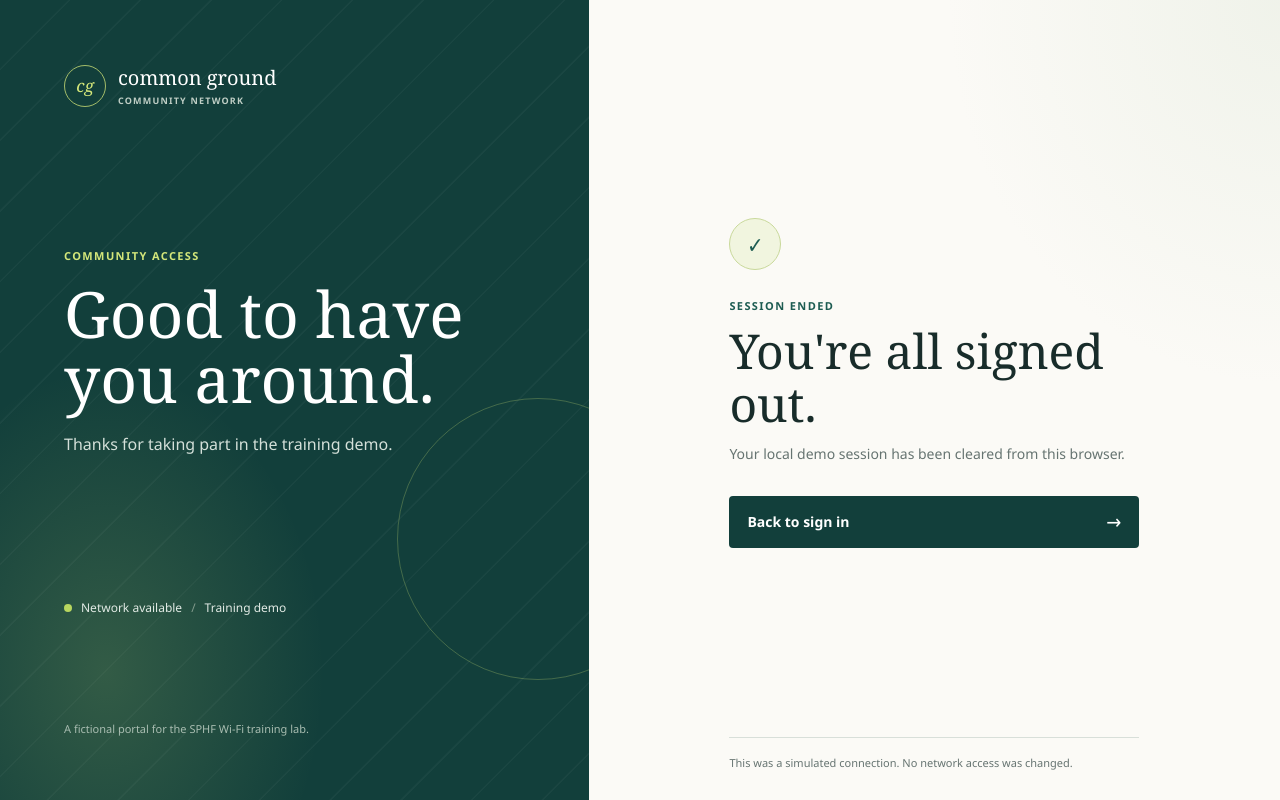
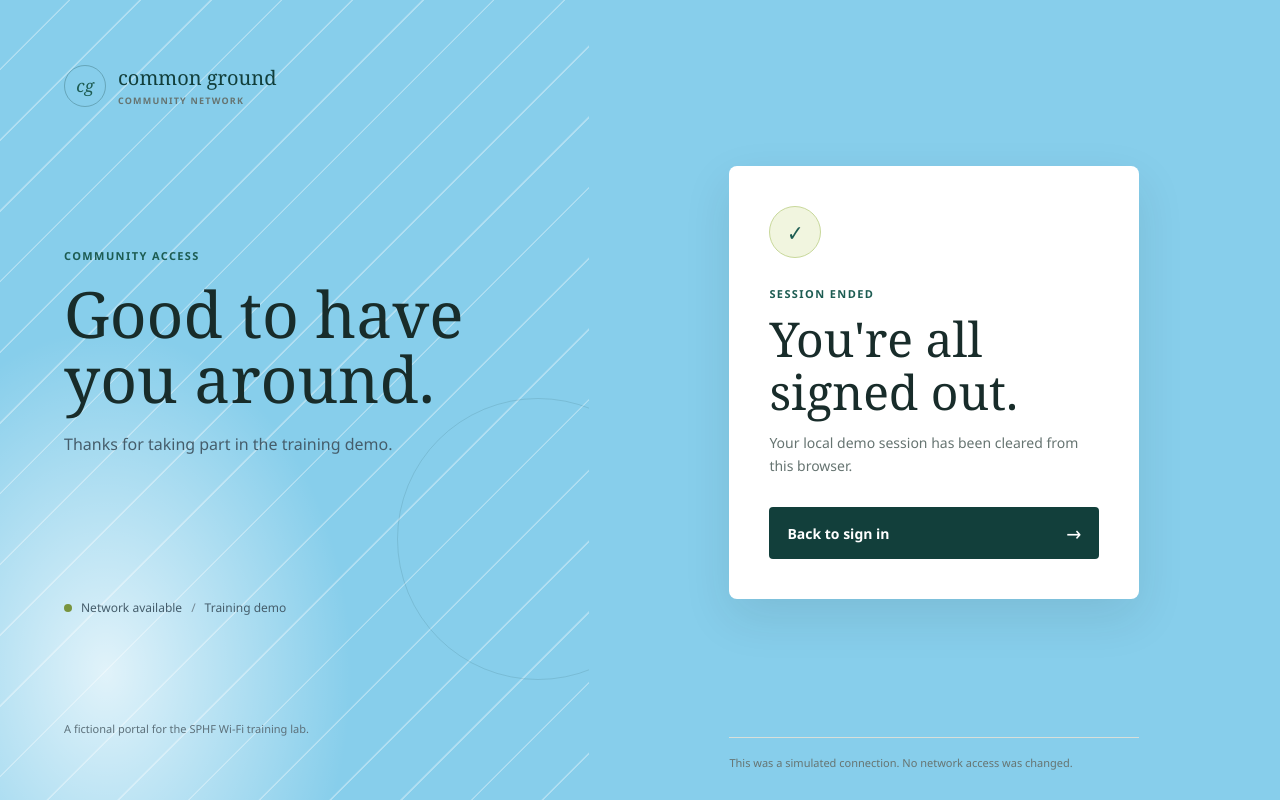
Before and after one commit to paulruth008-del/sphf-wifi-portal-training, a plain HTML site: page tracks/development/portal/logout.html in a window 1280 px wide. Drawn offline with Linux system fonts and the light colour scheme.

Commit message:
updated background

```diff
--- a/tracks/development/portal/assets/css/styles.css
+++ b/tracks/development/portal/assets/css/styles.css
@@ -4,7 +4,7 @@
   --muted: #667471;
   --forest: #123f3b;
   --forest-light: #1d5c52;
-  --paper: #fbfaf6;
+  --paper: #87ceeb;
   --line: #d8dfd9;
   --lime: #d4e77a;
   --error: #a33b31;
@@ -34,9 +34,9 @@ body {
   justify-content: space-between;
   overflow: hidden;
   padding: clamp(28px, 5vw, 64px);
-  background-color: var(--forest);
-  background-image: radial-gradient(ellipse at 18% 84%, rgba(212, 231, 122, 0.17), transparent 32%), repeating-linear-gradient(135deg, transparent 0 48px, rgba(255, 255, 255, 0.035) 49px 50px);
-  color: #fff;
+  background-color: #87ceeb;
+  background-image: radial-gradient(ellipse at 18% 84%, rgba(255, 255, 255, 0.75), transparent 36%), repeating-linear-gradient(135deg, transparent 0 48px, rgba(255, 255, 255, 0.35) 49px 50px);
+  color: var(--ink);
 }
 
 .welcome-panel::after {
@@ -45,7 +45,7 @@ body {
   bottom: 15%;
   width: 280px;
   height: 280px;
-  border: 1px solid rgba(212, 231, 122, 0.26);
+  border: 1px solid rgba(18, 63, 59, 0.12);
   border-radius: 50%;
   content: "";
   pointer-events: none;
@@ -57,7 +57,7 @@ body {
   width: fit-content;
   align-items: center;
   gap: 12px;
-  color: #fff;
+  color: var(--forest);
   font-family: Georgia, "Times New Roman", serif;
   font-size: 20px;
   text-decoration: none;
@@ -68,9 +68,9 @@ body {
   width: 42px;
   height: 42px;
   place-items: center;
-  border: 1px solid rgba(212, 231, 122, 0.75);
+  border: 1px solid rgba(18, 63, 59, 0.28);
   border-radius: 50%;
-  color: var(--lime);
+  color: var(--forest-light);
   font-size: 17px;
   font-style: italic;
 }
@@ -78,7 +78,7 @@ body {
 .wordmark-sub {
   display: block;
   margin-top: 3px;
-  color: #bfcec5;
+  color: var(--muted);
   font-family: "Segoe UI", Tahoma, sans-serif;
   font-size: 9px;
   font-weight: 700;
@@ -101,7 +101,7 @@ body {
   text-transform: uppercase;
 }
 
-.welcome-copy .eyebrow { color: var(--lime); }
+.welcome-copy .eyebrow { color: var(--forest-light); }
 
 .welcome-copy h1 {
   margin: 0 0 20px;
@@ -114,7 +114,7 @@ body {
 .welcome-copy > p:last-child {
   max-width: 340px;
   margin: 0;
-  color: #d4e0d9;
+  color: #455d6b;
   font-size: 16px;
   line-height: 1.7;
 }
@@ -124,7 +124,7 @@ body {
   display: flex;
   align-items: center;
   gap: 9px;
-  color: #e1eae4;
+  color: #455d6b;
   font-size: 12px;
 }
 
@@ -134,15 +134,15 @@ body {
   height: 8px;
   flex: 0 0 8px;
   border-radius: 50%;
-  background: #b8d65f;
+  background: #78943e;
 }
 
-.status-divider { color: #829b8d; }
+.status-divider { color: #758995; }
 
 .panel-footnote {
   z-index: 1;
   margin: 12px 0 0;
-  color: #a9bdb1;
+  color: #5c707a;
   font-size: 11px;
 }
 
@@ -152,12 +152,15 @@ body {
   flex-direction: column;
   justify-content: center;
   padding: 64px clamp(32px, 8vw, 112px) 28px;
-  background-image: radial-gradient(ellipse at 100% 0%, rgba(206, 220, 198, 0.25), transparent 34%);
 }
 
 .form-wrap {
   width: min(100%, 410px);
   margin: auto;
+  padding: clamp(24px, 4vw, 40px);
+  border-radius: 8px;
+  background: #fff;
+  box-shadow: 0 18px 48px rgba(24, 44, 42, 0.1);
   animation: arrive 550ms 80ms ease-out both;
 }
 
@@ -345,7 +348,7 @@ input[type="text"]:focus {
 .button-link:not(.connect-button):hover { background: var(--forest-light); }
 .button-link:not(.connect-button):focus-visible { outline: 3px solid var(--forest-light); outline-offset: 3px; }
 
-.state-content { padding: 24px 0; }
+.state-content { padding: clamp(24px, 4vw, 40px); }
 
 .connected-mark, .ended-mark {
   display: grid;
```
Also changed, not shown: tracks/development/portal/assets/portal WF.html (+2 -2 lines).
